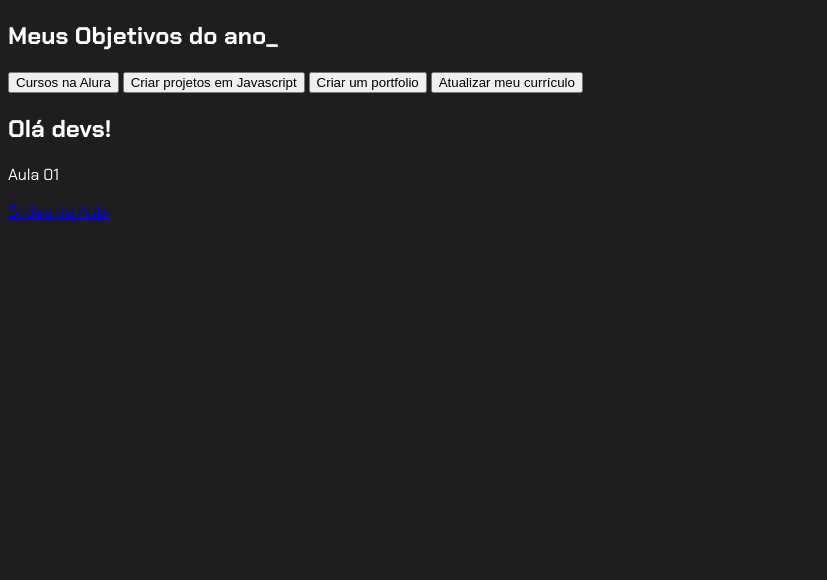
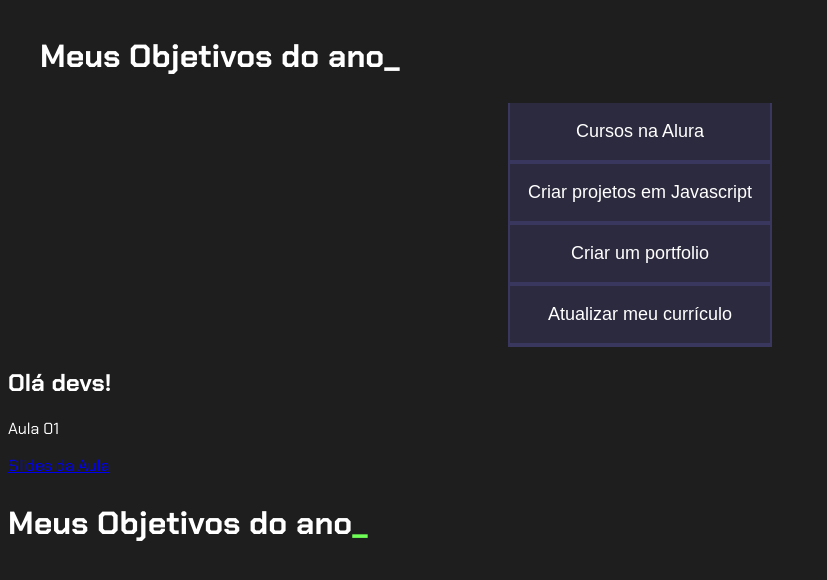
Before and after one commit to EmillyStefanny/20243md, a plain HTML site: page index.html in a window 1280 px wide. Shown: the whole page, without its empty margins (0-827 px from the left). Drawn offline with Linux system fonts and the light colour scheme.

Commit message:
atualizacao

```diff
--- a/index.html
+++ b/index.html
@@ -11,10 +11,11 @@
     <section class="conteudo-principal">
         <h2 class="titulo-principal">Meus Objetivos do ano_</h2>
 <div class="botoes">
-        <button class="botao">Cursos na Alura</button>
-        <button class="botao">Criar projetos em Javascript</button>
-        <button class="botao">Criar um portfolio</button>
-        <button class="botao">Atualizar meu currículo</button>
+    <button class="botao ativo">Cursos na Alura</button>
+    <button class="botao">Criar projetos em Javascript</button>
+    <button class="botao">Criar um portfolio</button>
+    <button class="botao">Atualizar meu currículo</button>
+
  </div>
 </section>
 
@@ -26,5 +27,7 @@
     <div>
         <p>Aula 01</p>
         <a href="#"><p>Slides da Aula</p></a>
+        <h2 class="titulo-principal">Meus Objetivos do ano<span>_</span></h2>
+
     </div>
 </body>
--- a/style.css
+++ b/style.css
@@ -15,3 +15,63 @@ body {
 :root {
     --cor-fundo: #CCCCCC;
 }
+.conteudo-principal {
+    display: flex;
+    flex-direction: column;
+    justify-content: center;
+    align-items: center;
+    max-width: 1200px;
+    width: 100%;
+    margin: 0 auto;
+}
+.titulo-principal {
+    text-align: left;
+    width: 100%;
+    font-size: 32px;
+}
+.titulo-principal span {
+    color: var(--verde);
+}
+.botao {
+    font-family: "Crakra Petch", sans-serif;
+    background-color: var(--botao-inativo);
+    color: var(--branco);
+    display: flex;
+    justify-content: center;
+    padding: 1em;
+    font-size: 18px;
+    align-items: center;
+    width: 100%;
+    border-bottom: 4px solid var(--botao-ativo);
+    border-left: 2px solid var(--botao-ativo);
+    border-right: 2px solid var(--botao-ativo);
+    border-top: none;
+    .botoes {
+        display: block;
+    }
+
+    @media screen and (min-width: 768px) {
+        .botoes {
+            display: flex;
+        }
+        .botao:first-child {
+            border-radius: 40px 40px 0 0;
+        }
+
+        @media screen and (min-width: 768px) {
+            .botoes {
+                display: flex;
+            }
+
+            .botao:first-child {
+                border-radius: 40px 0 0 0;
+            }
+
+            .botao:last-child {
+                border-radius: 0 40px 0 0;
+            }
+        }
+        .ativo{
+            background-color: var(--botao-ativo);
+            border-bottom: 4px solid var(--verde);
+        }
```
